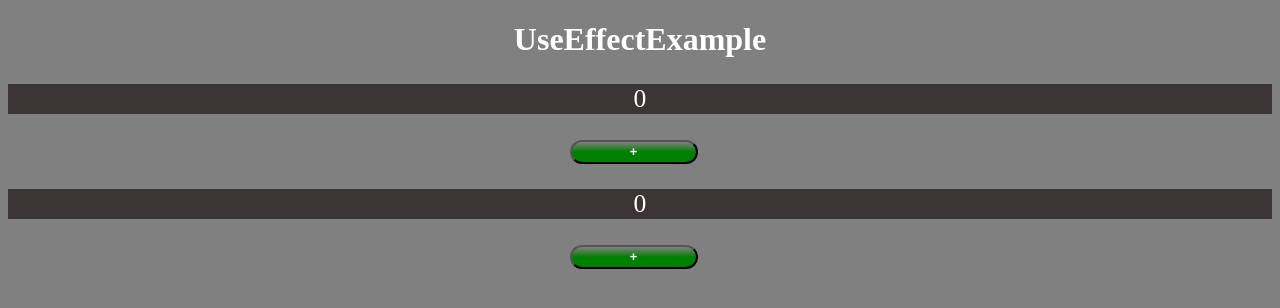
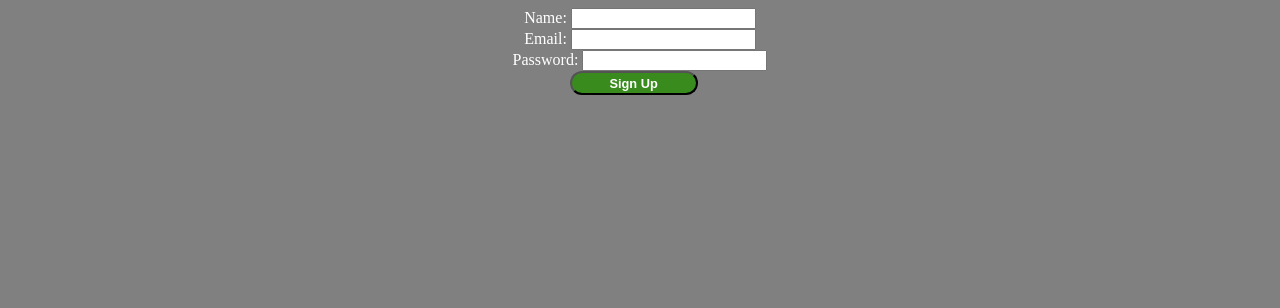
Before and after one commit to SazinSamin/ReactJs, a React (Create React App) app: page / in a window 1280 px wide. Shown: the top 308 px of the page. Built offline with nearby package versions, Linux system fonts and the light colour scheme.

Commit message:
bring back original changes

```diff
--- a/public/style.css
+++ b/public/style.css
@@ -7,7 +7,7 @@ body{
 
 
 button {
-    background-image: linear-gradient(grey, green, green);
+    background-color: rgb(57, 139, 30);
     color: white;
     font-size: 1vw;
     font-weight: bold;
@@ -30,7 +30,3 @@ p{
 span{
     color: rgb(145, 63, 76);
 }
-
-p{
-    background-color: rgb(59, 53, 53);
-}
--- a/src/App.js
+++ b/src/App.js
@@ -1,8 +1,8 @@
-import UseEffectExample from "./useEffect/useEffect";
+import SignUpForm from "./formik/Form";
 
 
 export default function App() {
     return <div>
-        <UseEffectExample />
+        <SignUpForm />
     </div>
 }
--- /dev/null
+++ b/src/formik/Form.js
@@ -0,0 +1,65 @@
+import React from "react";
+import { useFormik } from "formik";
+import { object, string, number } from "yup";
+
+export default function SignUpForm() {
+  const formik = useFormik({
+    initialValues: {
+      name: "",
+      email: "",
+      password: "",
+    },
+
+    validationSchema: object({
+      name: string().min(5, "Name must have 5 characters").required(),
+      email: string().email().required(),
+      password: string().min(6, "Password at least 6 characters").required(),
+    }),
+
+    onSubmit: (values, { resetForm }) => {
+      console.log(values);
+      resetForm({ values: "" });
+    },
+  });
+
+  return (
+    <div>
+      <form onSubmit={formik.handleSubmit}>
+        <div>
+          <label>Name: </label>
+          <input
+            id="name"
+            onChange={formik.handleChange}
+            value={formik.values.name}
+          ></input>
+        </div>
+        {formik.touched.name && formik.errors.name && (
+          <span>{formik.errors.name}</span>
+        )}
+        <div>
+          <label>Email: </label>
+          <input
+            id="email"
+            onChange={formik.handleChange}
+            value={formik.values.email}
+          ></input>
+        </div>
+        {formik.touched.email && formik.errors.email && (
+          <span>{formik.errors.email}</span>
+        )}
+        <div>
+          <label>Password: </label>
+          <input
+            id="password"
+            onChange={formik.handleChange}
+            value={formik.values.password}
+          ></input>
+        </div>
+        {formik.touched.password && formik.errors.password && (
+          <span>{formik.errors.password}</span>
+        )}
+        <button type="submit">Sign Up</button>
+      </form>
+    </div>
+  );
+}
--- a/src/useEffect/useEffect.js
+++ /dev/null
@@ -1,41 +0,0 @@
-import React, { useEffect, useState } from "react";
-
-export default function UseEffectExample() {
-  const [count1, setCount1] = useState(0);
-  const [count2, setCount2] = useState(0);
-
-  const increment1 = () => {
-    setCount1(count1 + 1);
-  };
-
-  const increment2 = () => {
-    setCount2(count2 + 1);
-  };
-
-  // this useEffect only work when we increse the count1 value and
-  // the UI will re-render.
-  // incresing counter2 won't effect becasue it doesn't bind with the
-  // useEffect
-  useEffect(() => {
-    console.log("UseEffect...");
-  }, [count1]);
-  // To work useEffect every time we can omit the second parameter in useEffect
-  // remove the emepty array
-  // The second parameter of useEffect the arary, if we keep it empty it will
-  // just render first time and do noting after that.
-
-  return (
-    <div>
-      <h1>UseEffectExample</h1>
-      <p>{console.log("Rendering...")}</p>
-      <div>
-        <p>{count1}</p>
-        <button onClick={increment1}>+</button>
-      </div>
-      <div>
-        <p>{count2}</p>
-        <button onClick={increment2}>+</button>
-      </div>
-    </div>
-  );
-}
```
Also changed, not shown: 1 other file (tests, documents, lock files or other folders).
